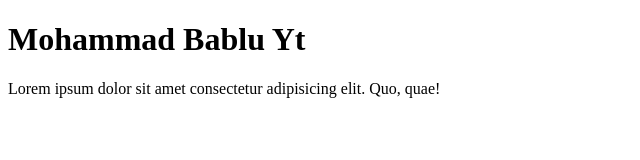
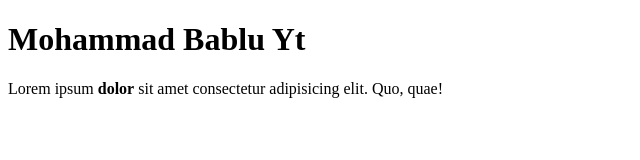
Before and after one commit to mohammadbabluyt/first-git, a plain HTML site: page index.html in a window 1280 px wide. Shown: the full height of the page, 0-640 px from the left. Drawn offline with Linux system fonts and the light colour scheme.

Commit message:
Update index.html

```diff
--- a/index.html
+++ b/index.html
@@ -9,7 +9,7 @@
 <body>
 
     <h1>Mohammad Bablu Yt</h1>
-    <p>Lorem ipsum dolor sit amet consectetur adipisicing elit. Quo, quae!</p>
+    <p>Lorem ipsum <b>dolor</b> sit amet consectetur adipisicing elit. Quo, quae!</p>
 
 </body>
 </html>
```
